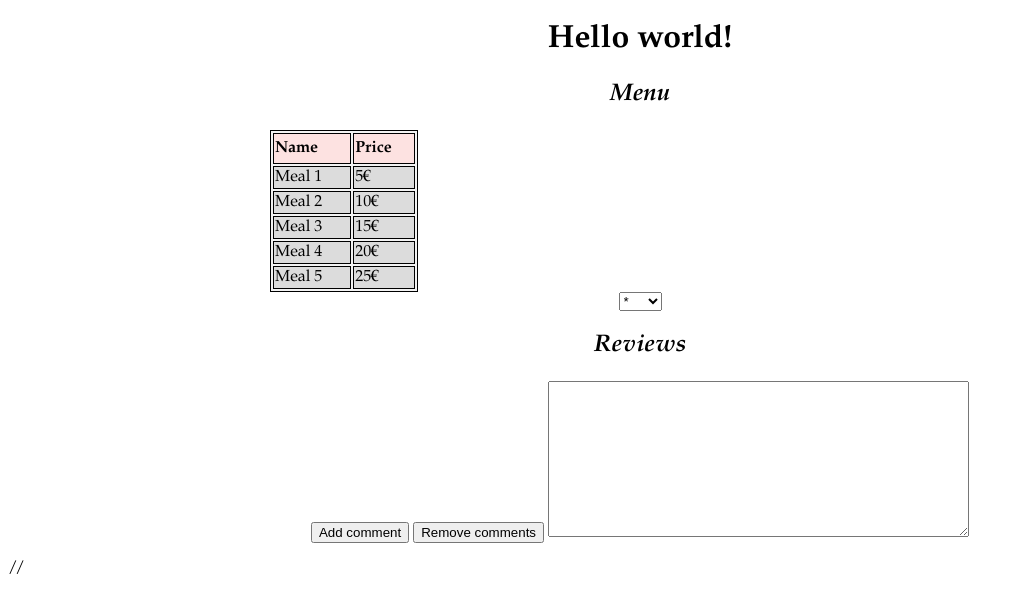
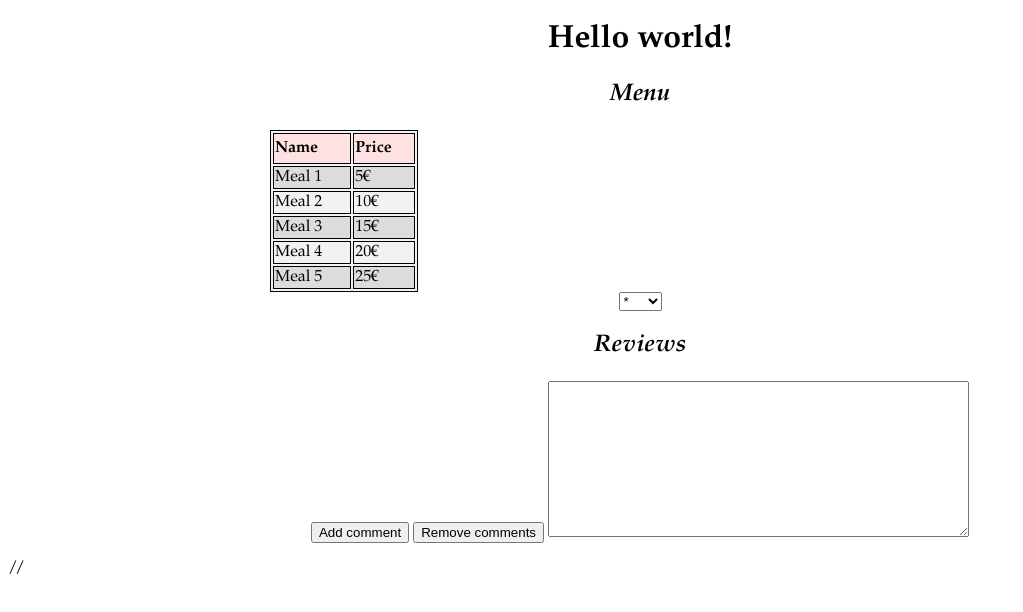
Before and after one commit to teemutervo/week2_Project, a website built with Parcel: page index.html in a window 1280 px wide. Shown: the whole page, without its empty margins (0-1023 px from the left). Built offline with nearby package versions, Linux system fonts and the light colour scheme.

Commit message:
Table rows modified

```diff
--- a/src/styles.css
+++ b/src/styles.css
@@ -9,7 +9,7 @@ body {
   background-color: #f2f2f2;
   width: 100%;
 }
-tr {
+tr:nth-child(even) {
   background-color: gainsboro;
 }
 th {
```
